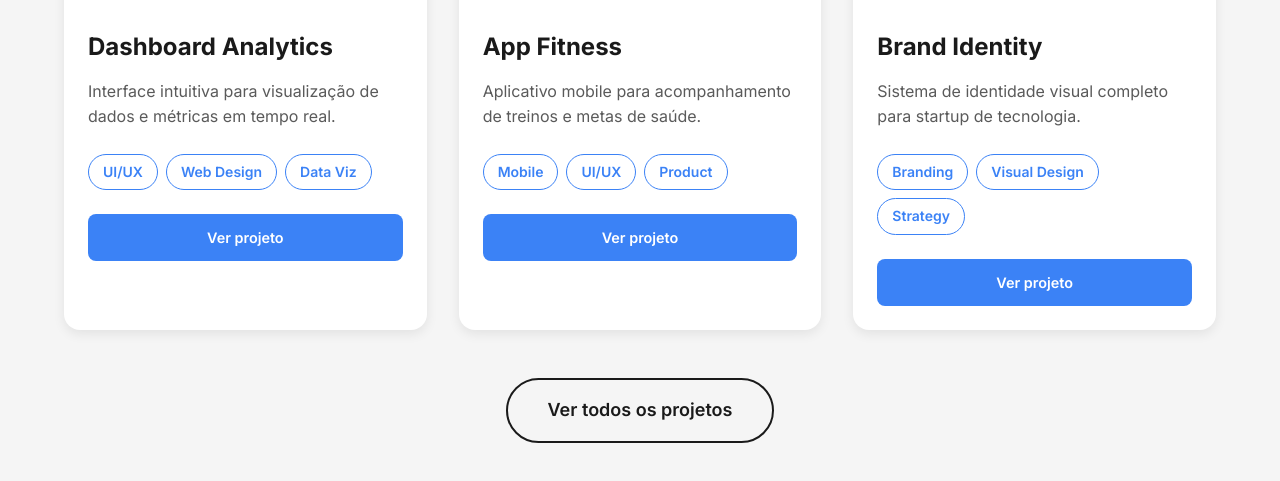
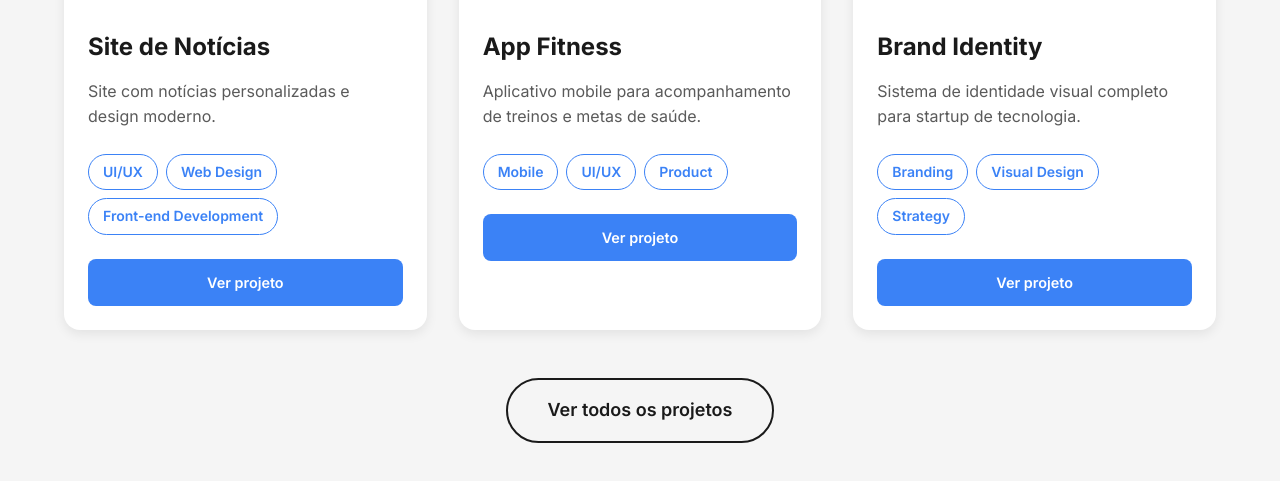
Before and after one commit to Kaykjs/Portifolio, a plain HTML site: page index.html in a window 1280 px wide. Shown: the part 1884-2365 px from the top of the page. Drawn offline with nearby package versions, Linux system fonts and the light colour scheme.

Commit message:
Atualiza projeto e imagem do site de notícias
Substitui o projeto 'Dashboard Analytics' pelo 'Site de Notícias' na página inicial, atualizando imagem, título, descrição, tags e link do projeto. Adiciona o arquivo de imagem 'tela-site-noticias.png' à pasta de imagens.

```diff
--- a/index.html
+++ b/index.html
@@ -55,15 +55,15 @@
 
         <div class="projects-grid">
             <div class="project-card">
-                <img src="https://images.unsplash.com/photo-1460925895917-afdab827c52f?w=600&h=400&fit=crop" alt="Dashboard Analytics">
-                <h3>Dashboard Analytics</h3>
-                <p>Interface intuitiva para visualização de dados e métricas em tempo real.</p>
+                <img src="./imagens/tela-site-noticias.png" alt="Site de Notícias">
+                <h3>Site de Notícias</h3>
+                <p>Site com notícias personalizadas e design moderno.</p>
                 <div class="project-tags">
                     <span class="tag">UI/UX</span>
                     <span class="tag">Web Design</span>
-                    <span class="tag">Data Viz</span>
+                    <span class="tag">Front-end Development</span>
                 </div>
-                <a href="#" class="project-btn">Ver projeto</a>
+                <a href="https://site-noticias-inky.vercel.app/" class="project-btn" target="_blank">Ver projeto</a>
             </div>
 
             <div class="project-card">
```
Also changed, not shown: 1 other file.
